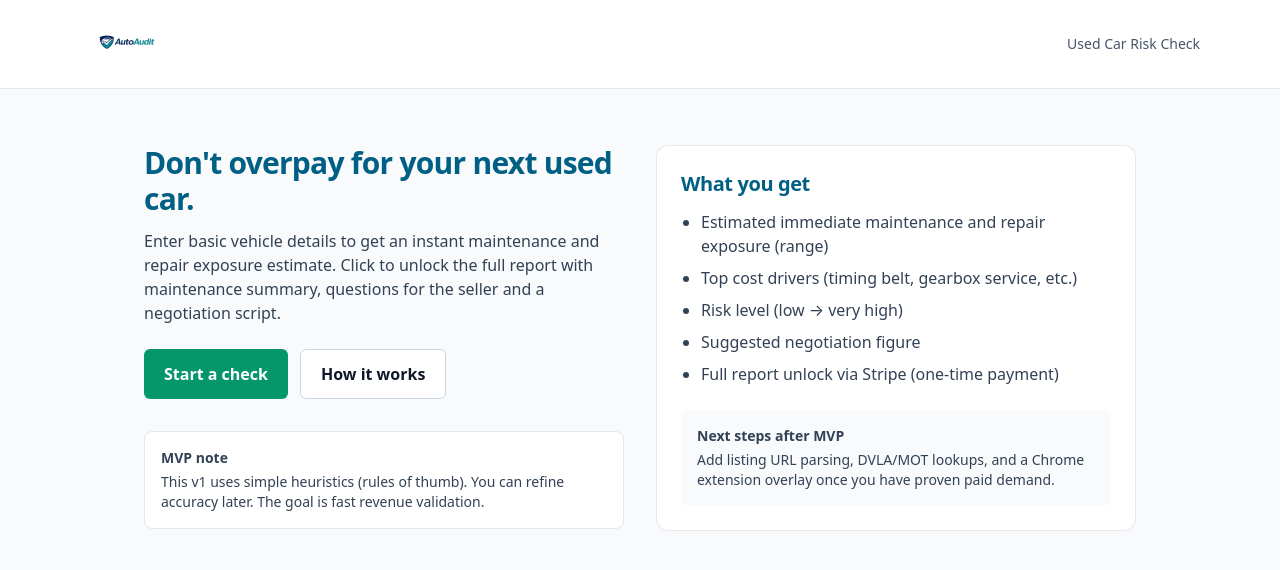
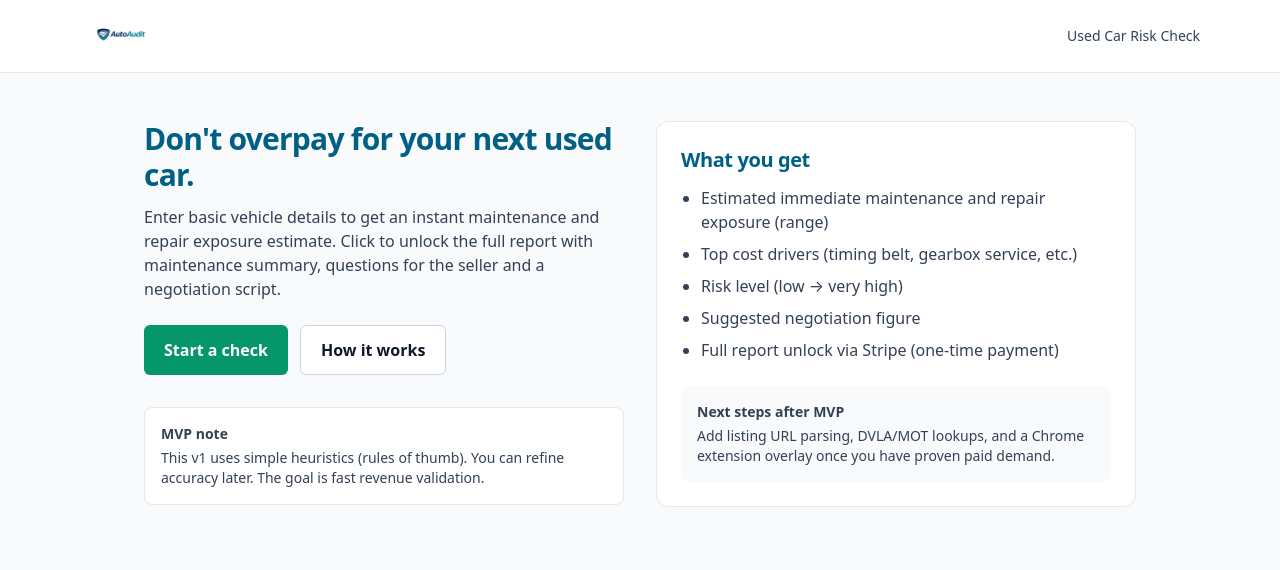
Before and after one commit to mickleethirty-vendium/autoaudit, a Next.js app: page / in a window 1280 px wide. Shown: the top 570 px of the page. Built offline with nearby package versions, Linux system fonts and the light colour scheme.

Commit message:
Update header to match new layout style

```diff
--- a/app/layout.tsx
+++ b/app/layout.tsx
@@ -11,25 +11,29 @@ export default function RootLayout({ children }: { children: React.ReactNode })
     <html lang="en">
       <body className="min-h-screen bg-slate-50 text-slate-900">
         {/* Header */}
-        <header className="border-b bg-white">
-          <div className="mx-auto flex w-full max-w-6xl items-center justify-between px-4 py-3">
+        <header className="bg-white border-b">
+          <div className="mx-auto w-full max-w-6xl px-4">
+            <div className="flex items-center justify-between py-2">
+              {/* Left: Logo */}
               <Link href="/" className="flex items-center">
                 <img
                   src="/logo-v2.png"
                   alt="AutoAudit"
                   className="block select-none"
-                style={{ height: 64, width: "auto" }}
+                  style={{ height: 56, width: "auto" }} // bigger + deterministic
                 />
               </Link>
 
-            <div className="text-sm font-medium text-slate-600 hidden sm:block">
+              {/* Right: Tagline */}
+              <div className="hidden sm:block text-sm font-medium text-slate-700">
                 Used Car Risk Check
+              </div>
             </div>
           </div>
         </header>
 
         {/* Page content */}
-        <main className="mx-auto w-full max-w-6xl px-4 pt-4 pb-16">
+        <main className="mx-auto w-full max-w-6xl px-4 pt-2 pb-16">
           {children}
         </main>
       </body>
```
Lines whose indentation alone changed are shown as unchanged.
